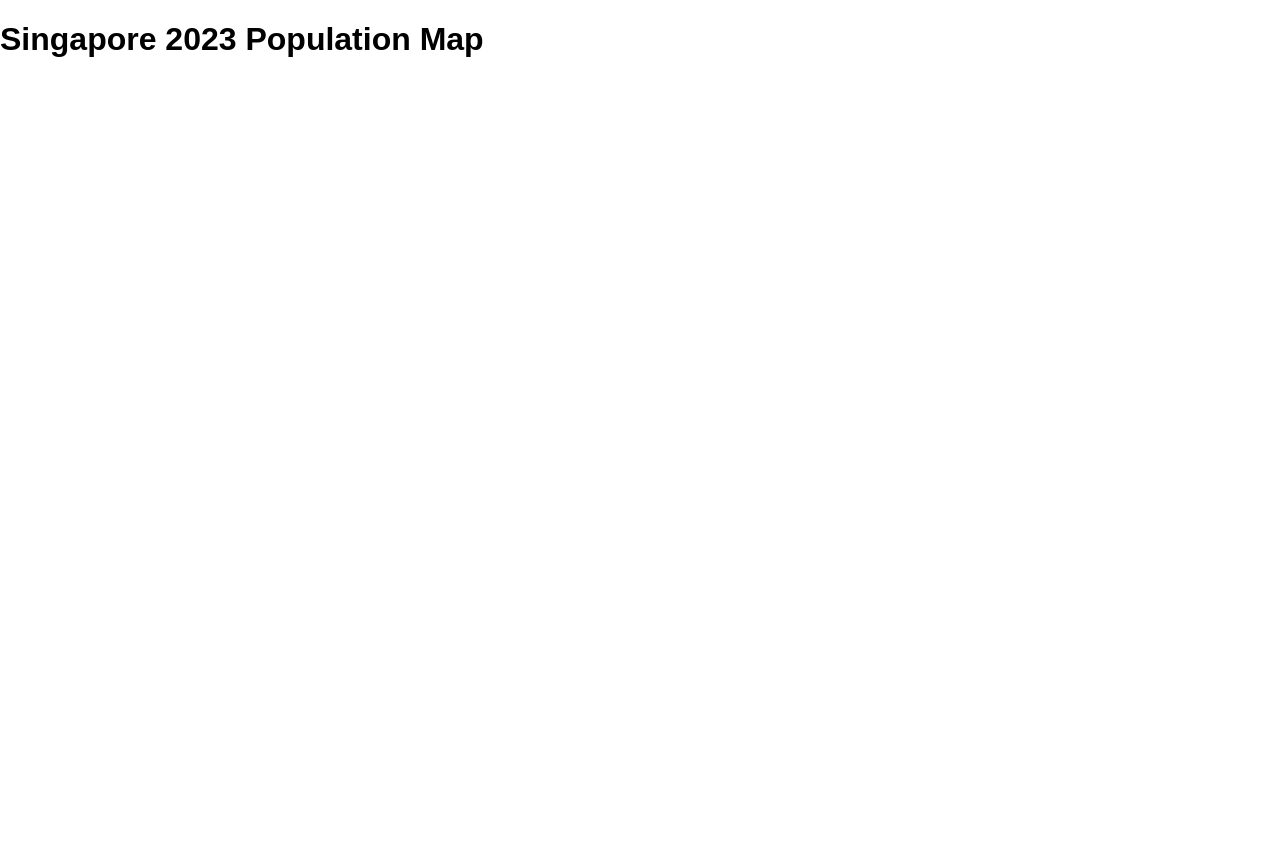
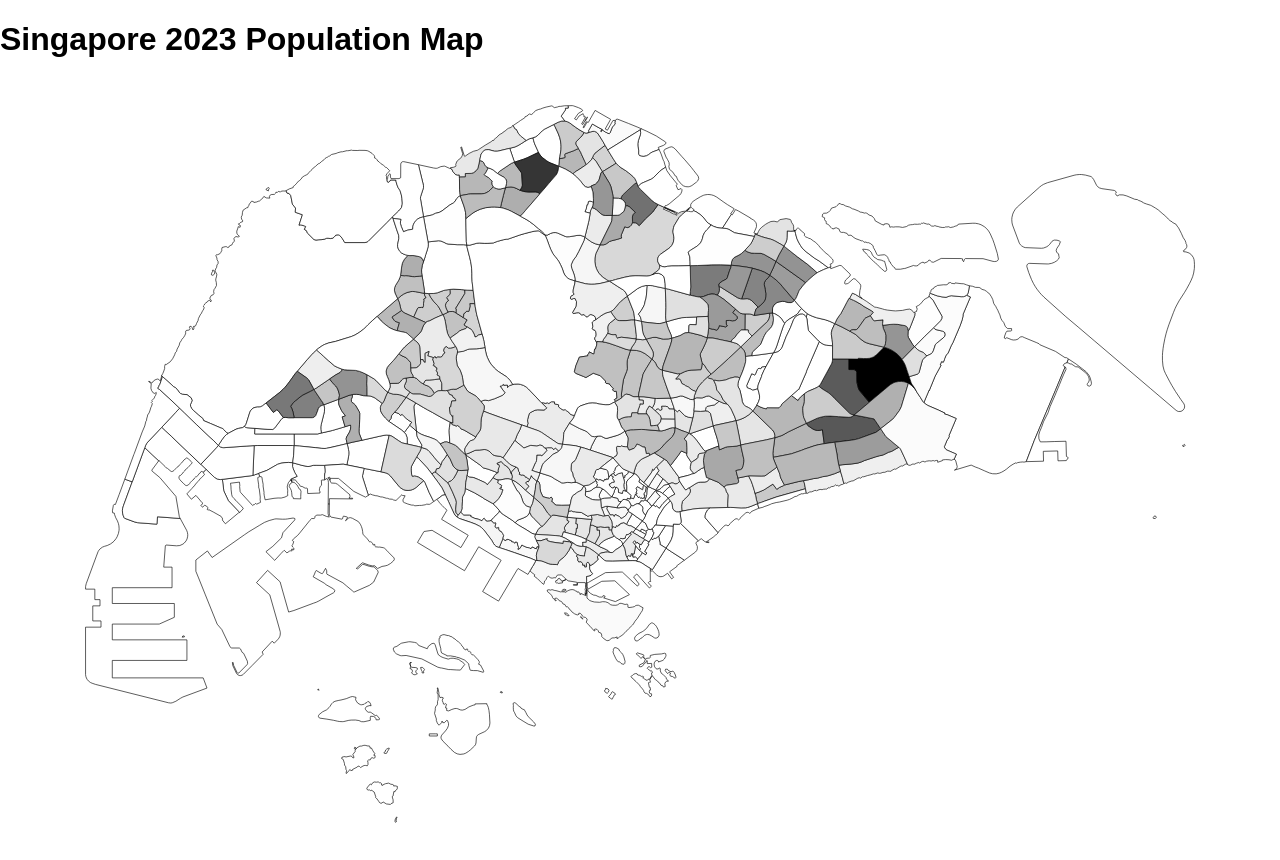
Before and after one commit to y10096/HCDIV-4, a plain HTML site: page index.html in a window 1280 px wide. Drawn offline with nearby package versions, Linux system fonts and the light colour scheme; no server answers.

Commit message:
Update index.html

```diff
--- a/index.html
+++ b/index.html
@@ -2,7 +2,7 @@
 <html>
 <head>
   <meta charset="UTF-8">
-  <title>Singapore 2023 Population Map</title>
+  <title>Singapore 2023 Population Map1.0</title>
   <style>
     body {
       font-family: Arial, sans-serif;
@@ -28,7 +28,7 @@
         .attr("viewBox", "0 0 " + width + " " + height);
 
     // Load external data and boot
-    Promise.all([d3.json("data/sgmap.json"), d3.csv("data/population2023.csv")]).then(data => {
+    Promise.all([d3.json("sgmap.json"), d3.csv("population2023.csv")]).then(data => {
 
       let mapData = data[0].features;
       let popData = data[1];
```
